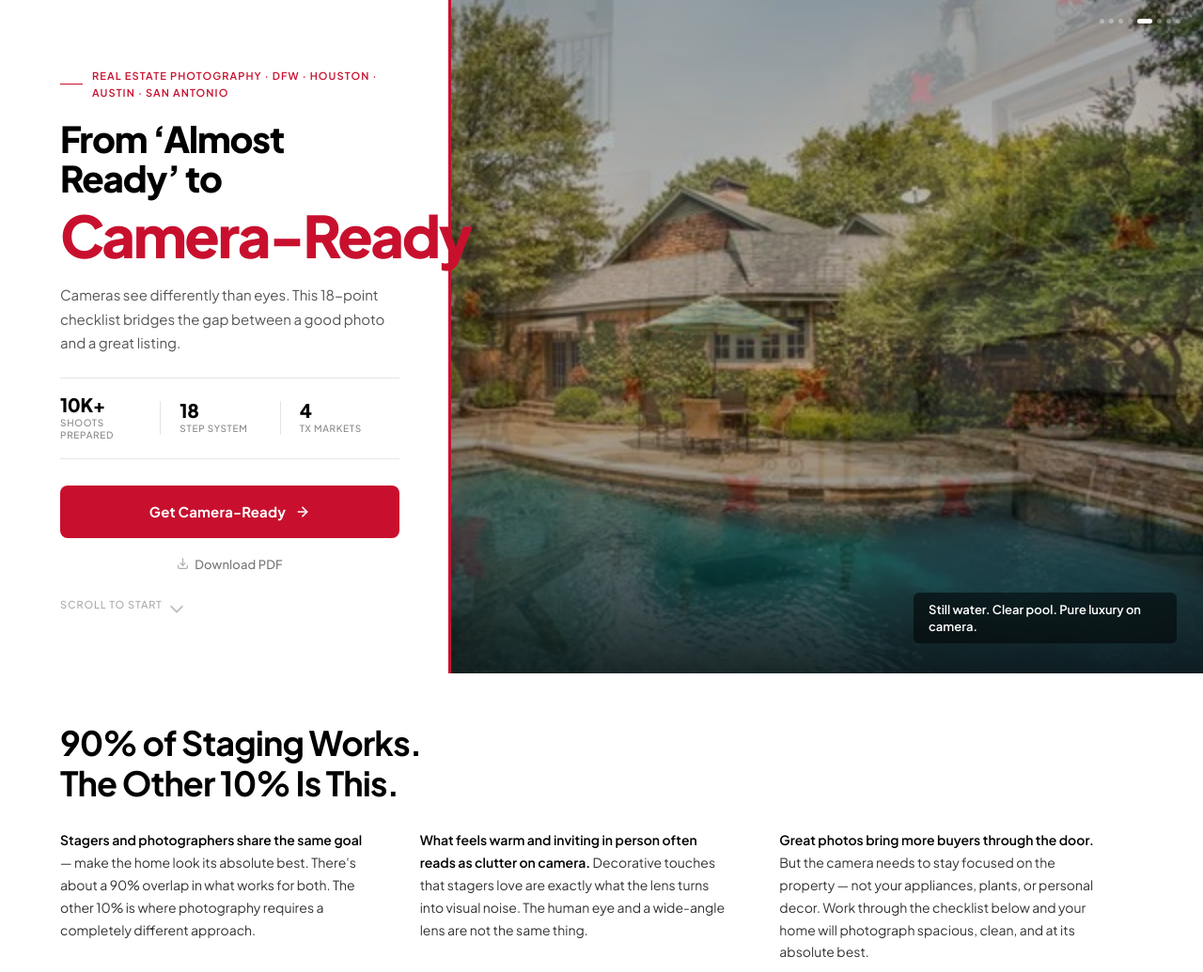
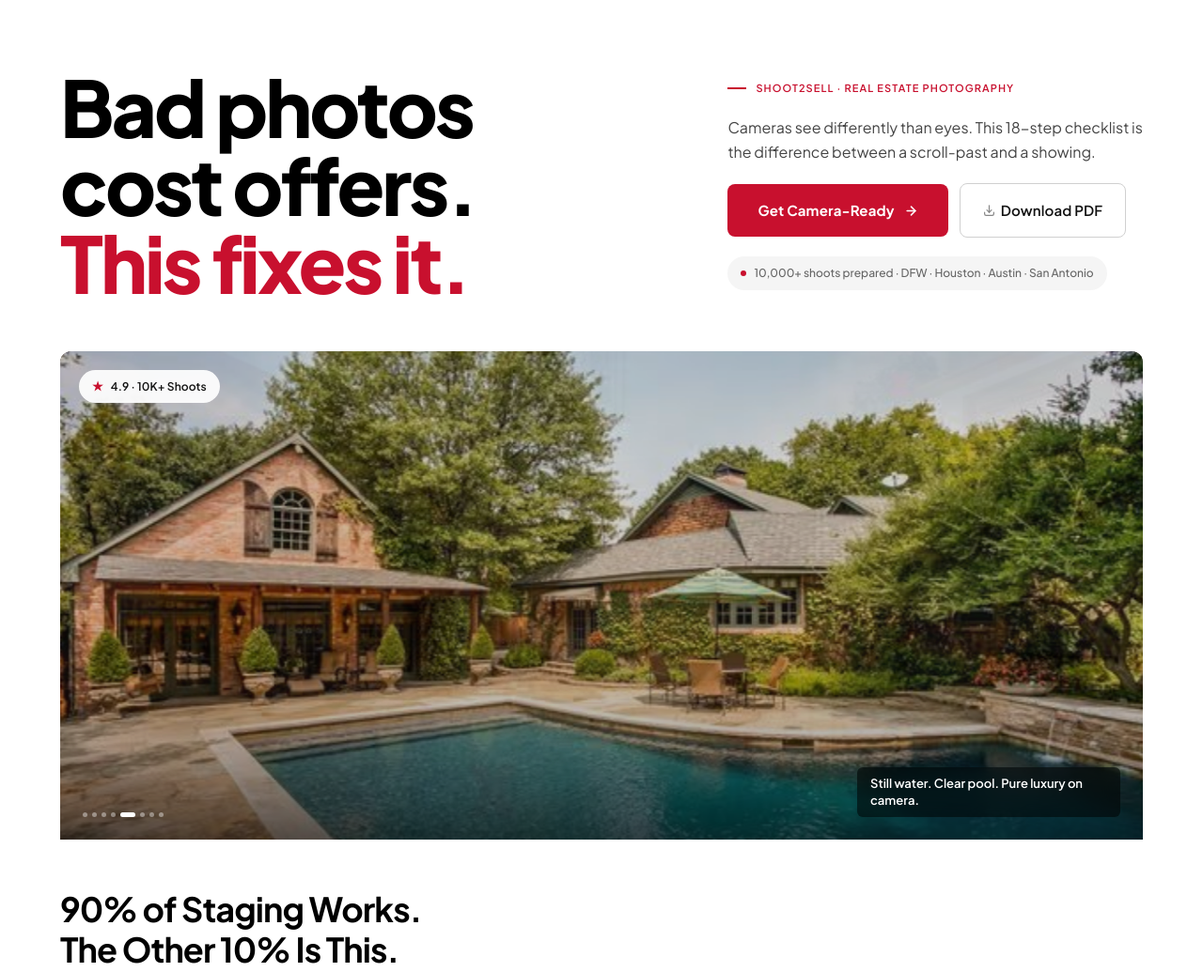
Before and after one commit to ynnso/CheckList, a plain HTML site: page index.html in a window 1280 px wide. Shown: the top 1035 px of the page at 94% size. Drawn offline with Linux system fonts and the light colour scheme.

Commit message:
Update index.html

```diff
--- a/index.html
+++ b/index.html
@@ -44,29 +44,57 @@
     line-height: 1.6;
   }
 
-  /* ─── HERO — TIER 2: FULL-BLEED + WHITE PANEL ───────────────── */
+  /* ─── HERO — TEXT ABOVE / IMAGE BELOW ──────────────────────── */
   #hero {
-    position: relative;
-    min-height: 620px;
-    overflow: hidden;
-  }
-
-  /* White panel — 480px (38/62 ratio), red right-edge accent */
-  .hero-content {
-    position: relative;
-    z-index: 2;
-    width: 480px;
-    min-height: 620px;
-    padding: 72px 52px 64px 64px;
     background: #ffffff;
+    padding: 72px 64px 0;
+  }
+
+  /* ── TOP TEXT ZONE: H1 left, desc+CTAs right ─────────────────── */
+  .hero-text-zone {
+    display: grid;
+    grid-template-columns: 60fr 40fr;
+    gap: 48px;
+    align-items: center;
+    margin-bottom: 52px;
+  }
+
+  /* ── H1 LEFT COLUMN ─────────────────────────────────────────── */
+  .hero-h1 {
+    font-family: var(--font-display);
+    font-weight: 800;
+    color: #000000;
+    letter-spacing: -0.035em;
+    line-height: 1.0;
+    margin: 0;
+  }
+
+  .h1-line1,
+  .h1-line2 {
+    font-size: clamp(44px, 6.5vw, 88px);
+    font-weight: 800;
+    color: #000000;
+    display: block;
+    line-height: 1.0;
+    letter-spacing: -0.035em;
+  }
+
+  .h1-line3 {
+    font-size: clamp(44px, 6.5vw, 88px);
+    font-weight: 800;
+    color: var(--red);
+    display: block;
+    line-height: 1.0;
+    letter-spacing: -0.035em;
+  }
+
+  /* ── RIGHT COLUMN: eyebrow, sub, CTAs ─────────────────────────── */
+  .hero-right-col {
     display: flex;
     flex-direction: column;
-    justify-content: center;
-    border-right: 3px solid var(--red);
-    box-shadow: 12px 0 56px rgba(0,0,0,0.14);
-  }
-
-  /* ─── EYEBROW ───────────────────────────────────────────────── */
+    gap: 20px;
+  }
+
   .hero-eyebrow {
     font-family: var(--font-body);
     font-size: 11px;
@@ -74,158 +102,70 @@
     letter-spacing: 0.1em;
     text-transform: uppercase;
     color: var(--red);
-    margin-bottom: 20px;
     display: flex;
     align-items: center;
     gap: 10px;
+    margin: 0;
   }
 
   .hero-eyebrow::before {
     content: '';
     display: block;
-    width: 24px;
+    width: 20px;
     height: 1.5px;
     background: var(--red);
     flex-shrink: 0;
   }
 
-  /* ─── H1 ────────────────────────────────────────────────────── */
-  .hero-h1 {
-    font-family: var(--font-display);
-    font-weight: 800;
-    color: #000000;
-    margin-bottom: 20px;
-    display: flex;
-    flex-direction: column;
-    gap: 0;
-  }
-
-  .h1-line1 {
-    font-size: clamp(28px, 3vw, 40px);
-    font-weight: 800;
-    color: #000000;
-    display: block;
-    line-height: 1.1;
-    letter-spacing: -0.03em;
-    white-space: nowrap;
-  }
-
-  .h1-line2 {
-    font-size: clamp(28px, 3vw, 40px);
-    font-weight: 800;
-    color: #000000;
-    display: block;
-    line-height: 1.1;
-    letter-spacing: -0.03em;
-    white-space: nowrap;
-  }
-
-  /* Line 3 — red payoff, larger, no trailing punctuation */
-  .h1-line3 {
-    font-size: clamp(42px, 4.8vw, 64px);
-    font-weight: 800;
-    color: var(--red);
-    display: block;
-    line-height: 1.0;
-    letter-spacing: -0.04em;
-    margin-top: 8px;
-    white-space: nowrap;
-  }
-
-  /* ─── BODY COPY ─────────────────────────────────────────────── */
   .hero-sub {
-    font-size: 15px;
-    color: #555555;
-    line-height: 1.7;
-    margin-bottom: 0;
-    max-width: 100%;
-  }
-
-  /* ─── TRUST STAT BAR — full panel width ─────────────────────── */
-  .hero-trust-bar {
-    display: flex;
+    font-size: 16px;
+    color: #444444;
+    line-height: 1.65;
+    margin: 0;
+  }
+
+  /* CTAs: side by side */
+  .hero-ctas {
+    display: flex;
+    flex-direction: row;
+    gap: 12px;
     align-items: center;
-    gap: 0;
-    margin: 24px 0 28px;
-    padding: 18px 0;
-    border-top: 1px solid #E4E4E4;
-    border-bottom: 1px solid #E4E4E4;
-    width: 100%;
-  }
-
-  .hero-trust-stat {
-    flex: 1;
-    display: flex;
-    flex-direction: column;
-    gap: 3px;
-  }
-
-  .hero-trust-stat + .hero-trust-stat {
-    padding-left: 20px;
-    border-left: 1px solid #E4E4E4;
-  }
-
-  .hero-trust-num {
-    font-family: var(--font-display);
-    font-size: 20px;
-    font-weight: 800;
-    color: #000000;
-    line-height: 1;
-    letter-spacing: -0.02em;
-  }
-
-  .hero-trust-label {
-    font-size: 10px;
-    font-weight: 500;
-    letter-spacing: 0.07em;
-    text-transform: uppercase;
-    color: #888888;
-    line-height: 1.3;
-  }
-
-  /* ─── SCROLL INDICATOR ──────────────────────────────────────── */
-  .hero-scroll-hint {
+    flex-wrap: wrap;
+  }
+
+  /* Trust badge — small pill below CTAs */
+  .hero-trust-badge {
     display: flex;
     align-items: center;
     gap: 8px;
-    margin-top: 20px;
-    opacity: 0;
-    animation: fadeInScroll 0.6s ease 1.4s forwards;
-  }
-
-  @keyframes fadeInScroll {
-    to { opacity: 1; }
-  }
-
-  .hero-scroll-hint span {
-    font-size: 11px;
+    font-size: 12px;
     font-weight: 500;
-    letter-spacing: 0.08em;
-    text-transform: uppercase;
-    color: #AAAAAA;
-  }
-
-  .scroll-chevron {
-    animation: bounceDown 1.8s ease-in-out 2s infinite;
-  }
-
-  @keyframes bounceDown {
-    0%, 100% { transform: translateY(0); opacity: 0.5; }
-    50%       { transform: translateY(5px); opacity: 1; }
-  }
-
-  /* ─── IMAGE BACKGROUND ──────────────────────────────────────── */
-  .hero-visual {
-    position: absolute;
-    inset: 0;
-    z-index: 0;
+    color: #666666;
+    padding: 8px 14px;
+    background: #F5F5F5;
+    border-radius: 100px;
+    width: fit-content;
+  }
+
+  .hero-trust-badge-dot {
+    width: 6px;
+    height: 6px;
+    background: var(--red);
+    border-radius: 50%;
+    flex-shrink: 0;
+  }
+
+  /* ── IMAGE ZONE — full width, rounded, below ─────────────────── */
+  .hero-image-zone {
+    position: relative;
+    width: 100%;
+    height: 520px;
+    border-radius: 12px 12px 0 0;
     overflow: hidden;
     background: #111111;
-    margin: 0;
-    border-radius: 0;
-  }
-
-  /* ─── CAROUSEL ──────────────────────────────────────────────── */
+  }
+
+  /* ── CAROUSEL ────────────────────────────────────────────────── */
   .carousel {
     position: absolute;
     inset: 0;
@@ -241,44 +181,70 @@
     animation: kenBurns 8s ease-in-out infinite alternate;
   }
 
-  /* Per-image position tuning */
+  /* Per-image crop tuning */
   .carousel-slide:nth-child(1) { background-position: center 30%; }
-  .carousel-slide:nth-child(2) { background-position: 40% center; }
+  .carousel-slide:nth-child(2) { background-position: center 40%; }
   .carousel-slide:nth-child(3) { background-position: center 25%; }
-  .carousel-slide:nth-child(4) { background-position: 45% 30%; }
+  .carousel-slide:nth-child(4) { background-position: center 35%; }
   .carousel-slide:nth-child(5) { background-position: center 40%; }
   .carousel-slide:nth-child(6) { background-position: center 30%; }
   .carousel-slide:nth-child(7) { background-position: center 35%; }
-  .carousel-slide:nth-child(8) { background-position: 40% 30%; }
+  .carousel-slide:nth-child(8) { background-position: center 30%; }
 
   .carousel-slide.active { opacity: 1; }
 
   @keyframes kenBurns {
-    0%   { transform: scale(1.0) translate(0, 0); }
-    100% { transform: scale(1.07) translate(-1.5%, 0.5%); }
-  }
-
+    0%   { transform: scale(1.0); }
+    100% { transform: scale(1.05); }
+  }
+
+  /* Bottom gradient for caption legibility only */
   .carousel-overlay {
     position: absolute;
     inset: 0;
-    background:
-      linear-gradient(to right, rgba(255,255,255,0.05) 0%, rgba(0,0,0,0) 6%),
-      linear-gradient(to top, rgba(0,0,0,0.68) 0%, rgba(0,0,0,0.2) 22%, rgba(0,0,0,0) 50%);
+    background: linear-gradient(
+      to top,
+      rgba(0,0,0,0.6) 0%,
+      rgba(0,0,0,0.15) 20%,
+      rgba(0,0,0,0) 45%
+    );
     pointer-events: none;
     z-index: 1;
   }
 
-  /* Caption — 32px clearance from hero bottom */
+  /* Social proof badge — top-left of image */
+  .hero-image-badge {
+    position: absolute;
+    top: 20px;
+    left: 20px;
+    z-index: 3;
+    display: flex;
+    align-items: center;
+    gap: 8px;
+    background: rgba(255,255,255,0.92);
+    backdrop-filter: blur(12px);
+    -webkit-backdrop-filter: blur(12px);
+    padding: 8px 14px;
+    border-radius: 100px;
+    font-family: var(--font-body);
+    font-size: 12px;
+    font-weight: 600;
+    color: #111111;
+    letter-spacing: 0.01em;
+  }
+
+  .hero-image-badge-star {
+    color: var(--red);
+    font-size: 13px;
+    line-height: 1;
+  }
+
+  /* Caption — bottom right */
   .carousel-caption-wrap {
     position: absolute;
-    bottom: 32px;
-    right: 28px;
-    left: 480px;
-    padding: 0;
+    bottom: 24px;
+    right: 24px;
     z-index: 3;
-    display: flex;
-    justify-content: flex-end;
-    align-items: flex-end;
   }
 
   .carousel-caption {
@@ -287,12 +253,11 @@
     font-weight: 600;
     color: #ffffff;
     line-height: 1.4;
-    letter-spacing: 0;
     display: inline-block;
     background: rgba(0,0,0,0.52);
     backdrop-filter: blur(10px);
     -webkit-backdrop-filter: blur(10px);
-    padding: 9px 16px;
+    padding: 8px 14px;
     border-radius: 6px;
     opacity: 0;
     transform: translateY(4px);
@@ -305,10 +270,11 @@
     transform: translateY(0);
   }
 
+  /* Dots — bottom left of image */
   .carousel-dots {
     position: absolute;
-    top: 20px;
-    right: 24px;
+    bottom: 24px;
+    left: 24px;
     display: flex;
     gap: 5px;
     z-index: 3;
@@ -318,7 +284,7 @@
     width: 5px;
     height: 5px;
     border-radius: 50%;
-    background: rgba(255,255,255,0.35);
+    background: rgba(255,255,255,0.4);
     transition: background 0.3s ease, width 0.3s ease;
     flex-shrink: 0;
   }
@@ -329,10 +295,31 @@
     border-radius: 3px;
   }
 
+  /* ── RESPONSIVE ─────────────────────────────────────────────── */
+  @media (max-width: 1000px) {
+    #hero { padding: 56px 40px 0; }
+    .hero-text-zone { gap: 32px; margin-bottom: 40px; }
+    .hero-image-zone { height: 420px; }
+  }
+
   @media (max-width: 768px) {
-    .carousel-caption { font-size: 12px; max-width: 220px; }
-    .carousel-caption-wrap { left: 0; bottom: 20px; right: 16px; }
-    .hero-scroll-hint { display: none; }
+    #hero { padding: 48px 24px 0; }
+    .hero-text-zone {
+      grid-template-columns: 1fr;
+      gap: 28px;
+      margin-bottom: 32px;
+    }
+    .h1-line1, .h1-line2, .h1-line3 {
+      font-size: clamp(40px, 10vw, 56px);
+    }
+    .hero-image-zone { height: 300px; border-radius: 8px 8px 0 0; }
+    .hero-ctas { flex-direction: column; align-items: stretch; }
+    .carousel-caption { font-size: 12px; max-width: 200px; }
+  }
+
+  @media (max-width: 560px) {
+    #hero { padding: 40px 20px 0; }
+    .hero-image-zone { height: 240px; }
   }
 
 
@@ -1320,49 +1307,27 @@
   }
 
   /* ─── RESPONSIVE ────────────────────────────────────────────── */
-  /* Desktop L: 1000–1200px → panel 440px */
+  /* Desktop L: 1000–1200px */
   @media (max-width: 1200px) {
     #main-layout { grid-template-columns: 280px 1fr; }
-    .hero-content { width: 440px; padding: 64px 44px 56px 52px; }
-    .carousel-caption-wrap { left: 440px; }
     #content { padding: 0 56px 80px 64px; }
     #sidebar { padding: 40px 28px 40px 40px; }
     .progress-circle { width: 72px; height: 72px; }
     .progress-circle-pct { font-size: 19px; }
   }
 
-  /* Tablet: 768–1000px → panel 360px */
+  /* Tablet: 768–1000px */
   @media (max-width: 1000px) {
     #main-layout { grid-template-columns: 240px 1fr; }
     #sidebar { padding: 32px 16px 32px 24px; }
     .sidebar-circle-wrap { display: none; }
     #content { padding: 0 32px 80px 40px; }
-    .hero-content { width: 360px; padding: 56px 32px 48px 40px; }
-    .carousel-caption-wrap { left: 360px; }
-  }
-
-  /* Mobile L: hide sidebar entirely, 32px padding */
+  }
+
+  /* Mobile L: hide sidebar entirely */
   @media (max-width: 768px) {
     body { font-size: 16px; padding-bottom: 48px; }
     #mobile-bottom-nav { display: block; }
-    /* Hero: stack vertically on mobile */
-    #hero { min-height: auto; }
-    .hero-content {
-      position: relative;
-      width: 100%;
-      min-height: auto;
-      padding: 48px 24px 40px;
-      box-shadow: none;
-      border-bottom: 1px solid #EBEBEB;
-    }
-    .hero-visual {
-      position: relative;
-      height: 260px;
-      inset: auto;
-    }
-    .carousel-caption-wrap { left: 0; bottom: 20px; right: 16px; }
-    .hero-trust-bar { margin: 20px 0 24px; }
-    .hero-ctas { max-width: 100%; }
     #main-layout { grid-template-columns: 1fr; }
     #sidebar { display: none; }
     #content { padding: 0 24px 64px; }
@@ -1372,7 +1337,6 @@
 
   /* Mobile S: <560px → 20px padding */
   @media (max-width: 560px) {
-    .hero-content { padding: 40px 20px 36px; }
     #content { padding: 0 20px 64px; }
     .section-desc { padding-left: 44px; max-width: 100%; }
     #quick-summary { padding: 28px 20px; }
@@ -1418,14 +1382,6 @@
     }
   }
 
-  .hero-ctas {
-    display: flex;
-    flex-direction: column;
-    gap: 14px;
-    align-items: stretch;
-    max-width: 380px;
-  }
-
   .hero-cta-btn {
     display: inline-flex;
     align-items: center;
@@ -1456,23 +1412,26 @@
     justify-content: center;
     gap: 6px;
     font-family: var(--font-body);
-    font-size: 13px;
-    font-weight: 500;
-    color: #777777;
+    font-size: 15px;
+    font-weight: 600;
+    color: #111111;
     text-decoration: none;
-    padding: 4px 0;
-    border: none;
+    padding: 16px 24px;
+    border: 1.5px solid #D0D0D0;
+    border-radius: 8px;
     background: none;
-    transition: color var(--transition);
+    transition: border-color var(--transition), color var(--transition);
     letter-spacing: 0.01em;
+    white-space: nowrap;
   }
 
   .hero-cta-ghost:hover {
+    border-color: #000000;
     color: #000000;
   }
 
   .hero-cta-ghost svg {
-    opacity: 0.6;
+    opacity: 0.5;
   }
 
   /* ─── BOOKING CTA BAND ──────────────────────────────────────── */
@@ -1737,9 +1696,45 @@
 <!-- HERO -->
 <section id="hero" aria-labelledby="hero-heading">
 
-  <!-- IMAGE BACKGROUND — rendered first, sits behind -->
-  <div class="hero-visual" role="region" aria-label="Property photo examples" aria-live="polite">
-    <div class="carousel" id="hero-carousel">
+  <!-- TEXT ZONE — headline left, description + CTAs right -->
+  <div class="hero-text-zone">
+
+    <h1 class="hero-h1" id="hero-heading">
+      <span class="h1-line1">Bad photos</span>
+      <span class="h1-line2">cost offers.</span>
+      <span class="h1-line3">This fixes it.</span>
+    </h1>
+
+    <div class="hero-right-col">
+      <p class="hero-eyebrow">Shoot2Sell · Real Estate Photography</p>
+      <p class="hero-sub">Cameras see differently than eyes. This 18-step checklist is the difference between a scroll-past and a showing.</p>
+      <div class="hero-ctas">
+        <a href="#section-lights" class="hero-cta-btn">
+          Get Camera-Ready
+          <svg width="15" height="15" viewBox="0 0 24 24" fill="none" stroke="currentColor" stroke-width="2.5" stroke-linecap="round" stroke-linejoin="round" aria-hidden="true"><line x1="5" y1="12" x2="19" y2="12"/><polyline points="12 5 19 12 12 19"/></svg>
+        </a>
+        <a href="CHECKLIST_MAY12.pdf" class="hero-cta-ghost" download target="_blank" rel="noopener">
+          <svg width="13" height="13" viewBox="0 0 16 16" fill="none" stroke="currentColor" stroke-width="1.5" stroke-linecap="round" stroke-linejoin="round" aria-hidden="true"><path d="M14 10v2a2 2 0 01-2 2H4a2 2 0 01-2-2v-2"/><polyline points="5 7 8 10 11 7"/><line x1="8" y1="1" x2="8" y2="10"/></svg>
+          Download PDF
+        </a>
+      </div>
+      <div class="hero-trust-badge">
+        <span class="hero-trust-badge-dot"></span>
+        10,000+ shoots prepared · DFW · Houston · Austin · San Antonio
+      </div>
+    </div>
+
+  </div>
+
+  <!-- IMAGE ZONE — full width, rounded top, below text -->
+  <div class="hero-image-zone" role="region" aria-label="Property photo examples">
+
+    <div class="hero-image-badge" aria-hidden="true">
+      <span class="hero-image-badge-star">★</span>
+      4.9 · 10K+ Shoots
+    </div>
+
+    <div class="carousel" id="hero-carousel" aria-live="polite">
       <div class="carousel-slide active" style="background-image:url('hero-1-kitchen.jpg')" aria-label="Slide 1 of 8"></div>
       <div class="carousel-slide" style="background-image:url('hero-2-car.jpg')" aria-label="Slide 2 of 8"></div>
       <div class="carousel-slide" style="background-image:url('hero-3-office.jpg')" aria-label="Slide 3 of 8"></div>
@@ -1749,10 +1744,9 @@
       <div class="carousel-slide" style="background-image:url('hero-7-backyard.jpg')" aria-label="Slide 7 of 8"></div>
       <div class="carousel-slide" style="background-image:url('hero-8-dog.jpg')" aria-label="Slide 8 of 8"></div>
     </div>
+
     <div class="carousel-overlay"></div>
-    <div class="carousel-caption-wrap">
-      <p class="carousel-caption" id="carousel-caption">Clear the island. Let the kitchen speak.</p>
-    </div>
+
     <div class="carousel-dots" aria-hidden="true">
       <span class="carousel-dot active"></span>
       <span class="carousel-dot"></span>
@@ -1763,47 +1757,11 @@
       <span class="carousel-dot"></span>
       <span class="carousel-dot"></span>
     </div>
-  </div>
-
-  <!-- WHITE PANEL — foreground, z-index: 2 -->
-  <div class="hero-content">
-    <p class="hero-eyebrow">Real estate photography · DFW · Houston · Austin · San Antonio</p>
-    <h1 class="hero-h1" id="hero-heading">
-      <span class="h1-line1">From &#8216;Almost</span>
-      <span class="h1-line2">Ready&#8217; to</span>
-      <span class="h1-line3">Camera-Ready</span>
-    </h1>
-    <p class="hero-sub">Cameras see differently than eyes. This 18-point checklist bridges the gap between a good photo and a great listing.</p>
-    <div class="hero-trust-bar" aria-label="Trust statistics">
-      <div class="hero-trust-stat">
-        <span class="hero-trust-num">10K+</span>
-        <span class="hero-trust-label">Shoots Prepared</span>
-      </div>
-      <div class="hero-trust-stat">
-        <span class="hero-trust-num">18</span>
-        <span class="hero-trust-label">Step System</span>
-      </div>
-      <div class="hero-trust-stat">
-        <span class="hero-trust-num">4</span>
-        <span class="hero-trust-label">TX Markets</span>
-      </div>
+
+    <div class="carousel-caption-wrap">
+      <p class="carousel-caption" id="carousel-caption">Clear the island. Let the kitchen speak.</p>
     </div>
-    <div class="hero-ctas">
-      <a href="#section-lights" class="hero-cta-btn">
-        Get Camera-Ready
-        <svg width="16" height="16" viewBox="0 0 24 24" fill="none" stroke="currentColor" stroke-width="2.5" stroke-linecap="round" stroke-linejoin="round" aria-hidden="true"><line x1="5" y1="12" x2="19" y2="12"/><polyline points="12 5 19 12 12 19"/></svg>
-      </a>
-      <a href="CHECKLIST_MAY12.pdf" class="hero-cta-ghost" download target="_blank" rel="noopener">
-        <svg width="13" height="13" viewBox="0 0 16 16" fill="none" stroke="currentColor" stroke-width="1.5" stroke-linecap="round" stroke-linejoin="round" aria-hidden="true"><path d="M14 10v2a2 2 0 01-2 2H4a2 2 0 01-2-2v-2"/><polyline points="5 7 8 10 11 7"/><line x1="8" y1="1" x2="8" y2="10"/></svg>
-        Download PDF
-      </a>
-    </div>
-    <div class="hero-scroll-hint" aria-hidden="true">
-      <span>Scroll to start</span>
-      <span class="scroll-chevron">
-        <svg width="14" height="8" viewBox="0 0 14 8" fill="none" stroke="#AAAAAA" stroke-width="1.5" stroke-linecap="round" stroke-linejoin="round"><polyline points="1,1 7,7 13,1"/></svg>
-      </span>
-    </div>
+
   </div>
 
 </section>
```
